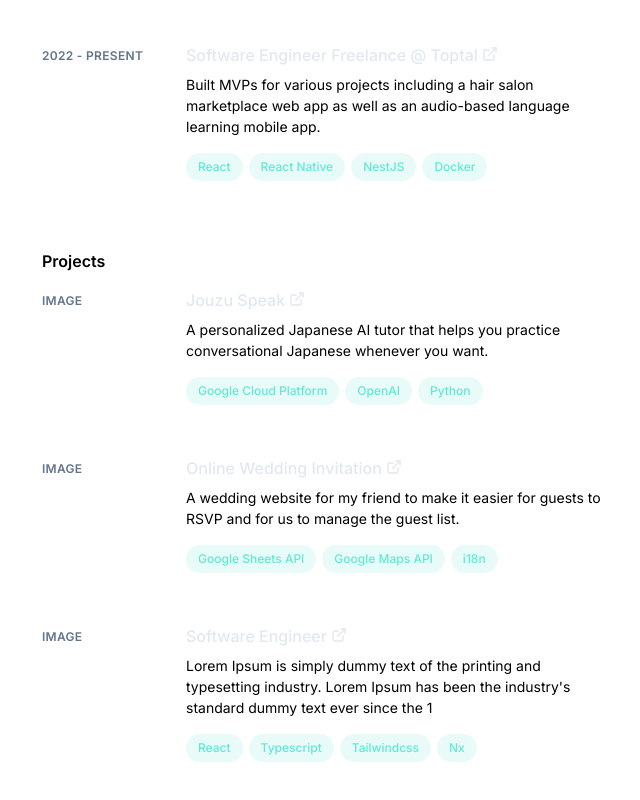
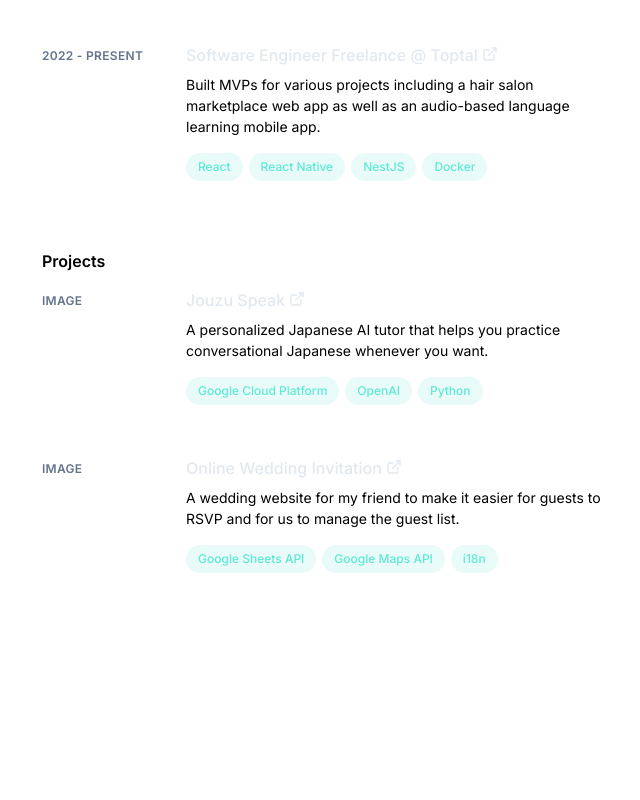
Before and after one commit to KittichoteKamalapirat/dev-port-v3, a Next.js app: page / in a window 1280 px wide. Shown: the part 902-1702 px from the top of the page, without its empty margins (598-1238 px from the left). After the commit the page ends 1623 px from the top, so only its background shows below. Built offline with nearby package versions, Linux system fonts and the light colour scheme.

Commit message:
feat: mvp 1 almost done, need to fix color tokens

```diff
--- a/src/app/components/sections/Project.section.tsx
+++ b/src/app/components/sections/Project.section.tsx
@@ -27,14 +27,6 @@
       "A wedding website for my friend to make it easier for guests to RSVP and for us to manage the guest list.",
     technologies: ["Google Sheets API", "Google Maps API", "i18n"],
     link: "https://www.dev.parkandrotela.com/",
-  },
-  {
-    title: "Software Engineer",
-    description:
-      "Lorem Ipsum is simply dummy text of the printing and typesetting industry. Lorem Ipsum has been the industry's standard dummy text ever since the 1",
-
-    technologies: ["React", "Typescript", "Tailwindcss", "Nx"],
-    link: "",
   },
 ];
 const ProjectSection = ({ className }: Props) => {
```
